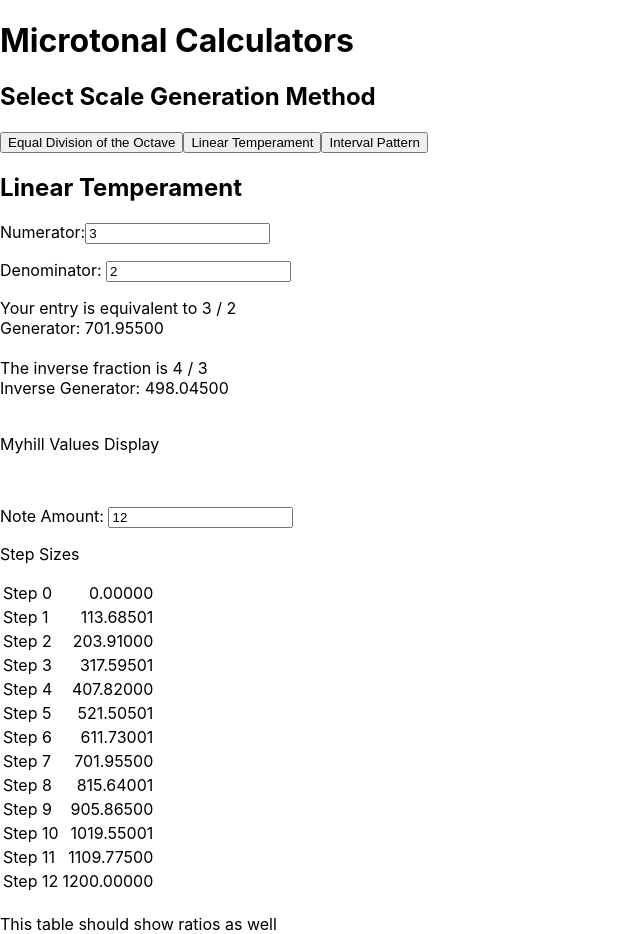
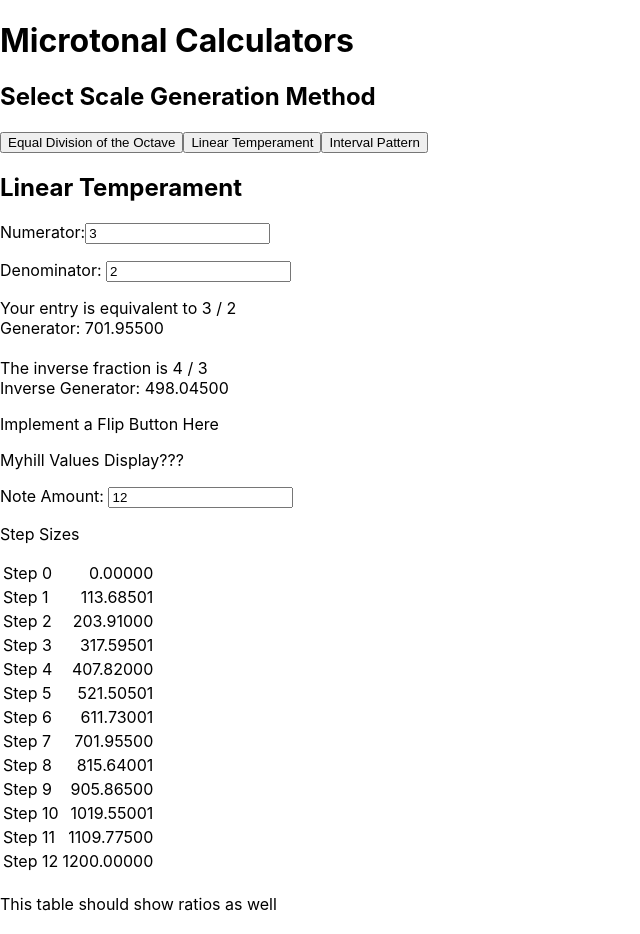
Before and after one commit to zzork/color-horizons-review-temp, a React (Create React App) app: page / in a window 1280 px wide. Both pictures are taken after a click on the button "Linear Temperament". Shown: the whole page, without its empty margins (0-640 px from the left). Built offline with nearby package versions, Linux system fonts and the light colour scheme.

Commit message:
changed getgenerator to a util

```diff
--- a/src/components/CalcLT.js
+++ b/src/components/CalcLT.js
@@ -1,5 +1,5 @@
 import React, { useState } from "react";
-import { CalcLTReadout } from "./CalcLTReadout";
+import { CalcLTReadout1 } from "./CalcLTReadout1";
 import { CalcLTTable } from "./CalcLTTable";
 
 export const CalcLT = ({ stateData, setStateData }) => {
@@ -69,15 +69,12 @@ export const CalcLT = ({ stateData, setStateData }) => {
           value={stateData[1].denominator}
         ></input>
       </p>
-      <CalcLTReadout
+      <CalcLTReadout1
         numerator={stateData[1].numerator}
         denominator={stateData[1].denominator}
         stateData={stateData}
         setStateData={setStateData}
       />
-      <br />
-      <p>Myhill Values Display</p>
-      <br />
       <p>
         Note Amount:{" "}
         <input
--- a/src/components/CalcLTReadout.js
+++ b/src/components/CalcLTReadout1.js
@@ -1,7 +1,7 @@
 import getSimplestFraction from "../util/getSimplestFraction";
-import { GetGenerator } from "./GetGenerator";
+import getGenerator from "../util/getGenerator";
 
-export const CalcLTReadout = ({
+export const CalcLTReadout1 = ({
   numerator,
   denominator,
   stateData,
@@ -16,10 +16,12 @@ export const CalcLTReadout = ({
   }
 
   const equivalentFraction = getSimplestFraction(numerator, denominator);
+  const mainGenerator = getGenerator(numerator, denominator);
   const inverseFraction = getSimplestFraction(
     equivalentFraction[1] * 2,
     equivalentFraction[0]
   );
+  const inverseGenerator = getGenerator(inverseFraction[0], inverseFraction[1]);
 
   return (
     <div>
@@ -27,20 +29,15 @@ export const CalcLTReadout = ({
         Your entry is equivalent to {equivalentFraction[0]} /{" "}
         {equivalentFraction[1]}
         <br />
-        Generator:{" "}
-        <GetGenerator
-          numerator={equivalentFraction[0]}
-          denominator={equivalentFraction[1]}
-        />
+        Generator: {mainGenerator.toFixed(5)}
         <br />
         <br />
         The inverse fraction is {inverseFraction[0]} / {inverseFraction[1]}
         <br />
-        Inverse Generator:{" "}
-        <GetGenerator
-          numerator={inverseFraction[0]}
-          denominator={inverseFraction[1]}
-        />
+        Inverse Generator: {inverseGenerator.toFixed(5)}
+        <br />
+        <p>Implement a Flip Button Here</p>
+        <p>Myhill Values Display???</p>
       </div>
     </div>
   );
--- a/src/components/GetGenerator.js
+++ /dev/null
@@ -1,8 +0,0 @@
-export const GetGenerator = ({numerator, denominator}) => {
-    let fullGenerator = (1200 * Math.log(numerator / denominator) / Math.log(2))
-    while (fullGenerator > 1200) {
-        fullGenerator -= 1200
-    }
-    let fixedGenerator = fullGenerator.toFixed(5)
-    return fixedGenerator
-}
--- /dev/null
+++ b/src/util/getGenerator.js
@@ -0,0 +1,9 @@
+const getGenerator = (numerator, denominator) => {
+  let generator = (1200 * Math.log(numerator / denominator)) / Math.log(2);
+  while (generator > 1200) {
+    generator -= 1200;
+  }
+  return generator;
+};
+
+export default getGenerator;
```
